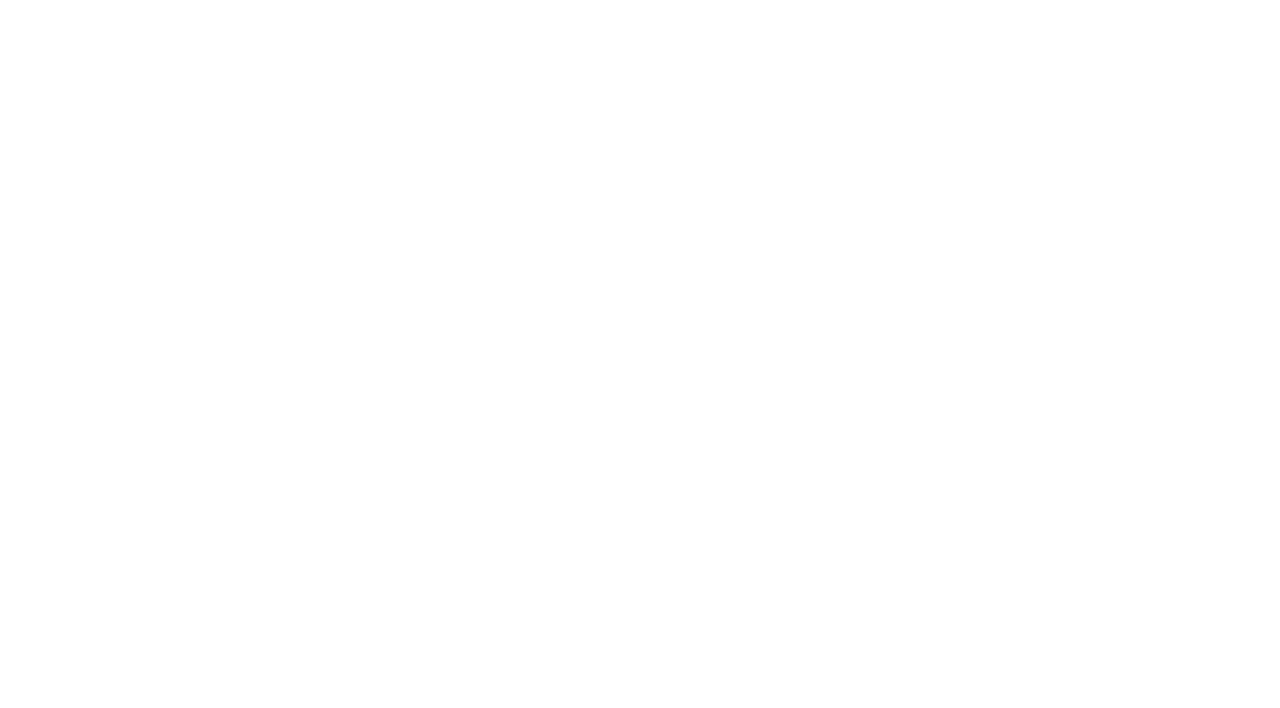
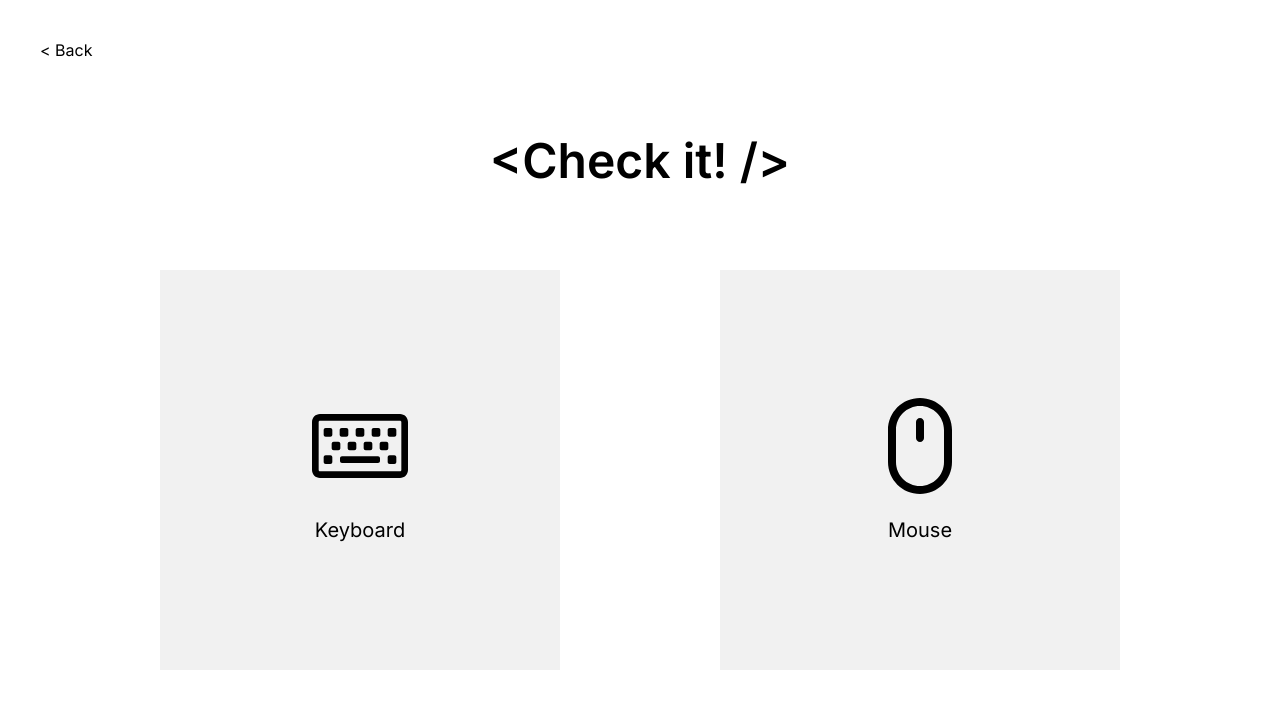
Before and after one commit to bloodzmoon/checkit, a React (Create React App) app: page / in a window 1280 px wide. Shown: the top 708 px of the page. Built offline with nearby package versions, Linux system fonts and the light colour scheme.

Commit message:
Add Home page

```diff
--- a/src/App.tsx
+++ b/src/App.tsx
@@ -1,29 +1,18 @@
-import { useEffect } from 'react'
-import { BrowserRouter, Switch, Route } from 'react-router-dom'
-import { CheckPage } from '@pages'
+import { BrowserRouter, Switch, Route, Link } from 'react-router-dom'
+import { HomePage, CheckPage } from '@pages'
 
 function App() {
-  // This effect is for debug only!
-  useEffect(() => {
-    const handler = ({ code }: KeyboardEvent) => console.log(code)
-    const focus = () => console.log('focus!')
-    const blur = () => console.log('blur!')
-    window.addEventListener('keydown', handler)
-    window.addEventListener('focus', focus)
-    window.addEventListener('blur', blur)
-    return () => {
-      window.removeEventListener('keydown', handler)
-      window.removeEventListener('focus', focus)
-      window.removeEventListener('blur', blur)
-    }
-  }, [])
-
   return (
     <BrowserRouter>
       <Switch>
+        <Route exact path="/" component={HomePage} />
         <Route path="/check/keyboard" component={CheckPage.Keyboard} />
         <Route path="/check/mouse" component={CheckPage.Mouse} />
       </Switch>
+      <Link
+        to="/"
+        style={{ position: 'absolute', top: '40px', left: '40px' }}
+      >{`< Back`}</Link>
     </BrowserRouter>
   )
 }
--- /dev/null
+++ b/src/pages/Home/Home.module.css
@@ -0,0 +1,47 @@
+.page {
+  min-height: 100vh;
+  background: #fff;
+
+  display: flex;
+  flex-direction: column;
+  justify-content: center;
+  align-items: center;
+}
+
+.header {
+  font-size: 48px;
+  font-weight: 600;
+  margin: 40px;
+
+  display: flex;
+  align-items: center;
+}
+
+.menu {
+  width: 1280px;
+
+  display: flex;
+  flex-flow: row wrap;
+  justify-content: space-evenly;
+}
+
+.item {
+  width: 400px;
+  height: 400px;
+  margin: 40px 0;
+  background: #f1f1f1;
+
+  font-size: 20px;
+
+  display: flex;
+  flex-direction: column;
+  justify-content: center;
+  align-items: center;
+
+  user-select: none;
+  transition: .2s;
+}
+
+.item:hover {
+  transform: scale(1.1);
+}
--- /dev/null
+++ b/src/pages/Home/index.tsx
@@ -0,0 +1,30 @@
+import styles from './Home.module.css'
+import { Link } from 'react-router-dom'
+import { FaRegKeyboard } from 'react-icons/fa'
+import { CgMouse } from 'react-icons/cg'
+
+const menus = [
+  {
+    text: 'Keyboard',
+    icon: <FaRegKeyboard size="96" />,
+    to: '/check/keyboard',
+  },
+  { text: 'Mouse', icon: <CgMouse size="96" />, to: '/check/mouse' },
+]
+
+export function HomePage() {
+  return (
+    <div className={styles.page}>
+      <header className={styles.header}>{`<Check it! />`}</header>
+      <div className={styles.menu}>
+        {menus.map((item) => (
+          <Link className={styles.item} to={item.to}>
+            {item.icon}
+            <br />
+            {item.text}
+          </Link>
+        ))}
+      </div>
+    </div>
+  )
+}
--- a/src/pages/index.ts
+++ b/src/pages/index.ts
@@ -2,4 +2,5 @@
  * This file will export other pages
  * to prevent redundant import path
  */
+export { HomePage } from './Home'
 export { CheckPage } from './Check'
```
